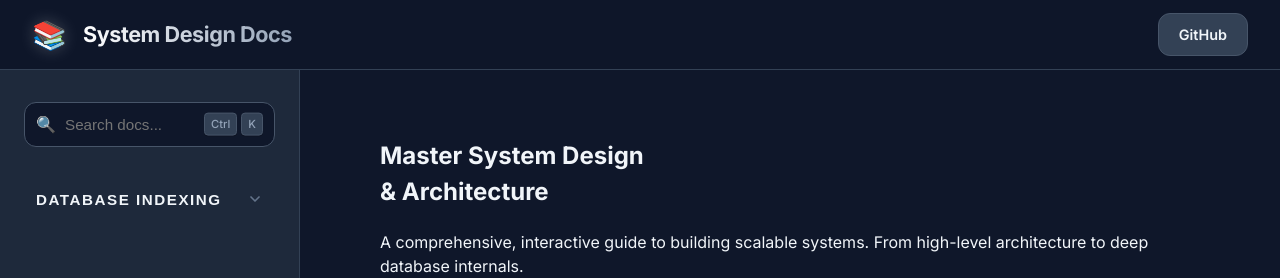
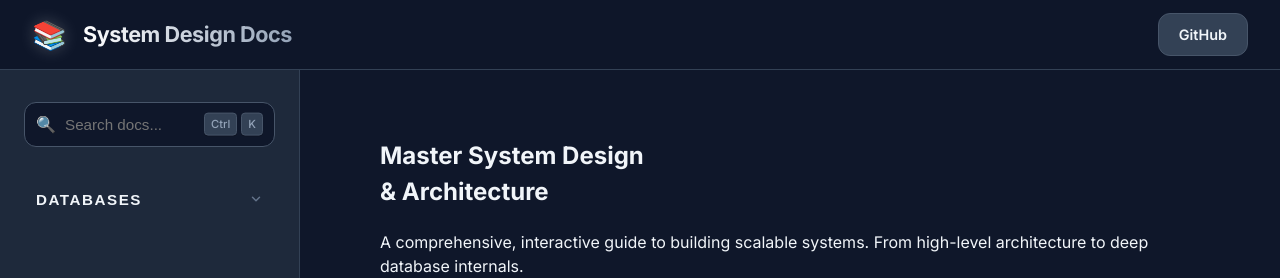
Before and after one commit to kamalrana123/System-design, a React (Vite) app: page / in a window 1280 px wide. Shown: the top 278 px of the page. Built offline with nearby package versions, Linux system fonts and the light colour scheme.

Commit message:
Feat: Added feature to have multiple heriarchy

```diff
--- a/src/App.css
+++ b/src/App.css
@@ -330,6 +330,28 @@ body {
 
 .nav-title-btn.expanded .nav-title {
   color: var(--text-main);
+}
+
+.nav-section.level-0 {
+  margin-bottom: 0.5rem;
+}
+
+.nav-section.level-1 {
+  margin-top: 0.25rem;
+}
+
+.nav-item.level-1 {
+  margin-left: 0.5rem;
+}
+
+.nav-item.level-2 {
+  margin-left: 1.5rem;
+  font-size: 0.85rem;
+}
+
+.nav-section.level-1 .nav-title {
+  font-size: 0.7rem;
+  opacity: 0.8;
 }
 
 .nav-items-container {
--- a/src/components/Breadcrumbs.tsx
+++ b/src/components/Breadcrumbs.tsx
@@ -1,24 +1,38 @@
 import { useLocation, Link } from 'react-router-dom';
 import { routes } from '../utils/routeHelpers';
+import type { RouteItem, RouteCategory } from '../utils/routeHelpers';
 
 export default function Breadcrumbs() {
   const location = useLocation();
   const currentPath = location.pathname;
 
-  if (currentPath === '/') return null;
+  if (currentPath === '/' || currentPath === '') return null;
 
   let currentCategory = '';
   let currentTitle = '';
 
-  // Find the current route details
-  for (const section of routes) {
-    const foundItem = section.items.find((item) => item.path === currentPath);
-    if (foundItem) {
-      currentCategory = section.category;
-      currentTitle = foundItem.title;
-      break;
+  // Recursive function to find the route and its parent category
+  const findRoute = (items: (RouteItem | RouteCategory)[], parentCategory: string = ''): boolean => {
+    for (const item of items) {
+      if ('path' in item) {
+        if (item.path === currentPath) {
+          currentTitle = item.title;
+          currentCategory = parentCategory;
+          return true;
+        }
+      } else if ('children' in item) {
+        if (findRoute(item.children, item.category)) {
+          // If we found it in a sub-category, we could potentially build a longer trail,
+          // but for now let's keep it simple with the immediate parent or the top parent.
+          // To support full trails, we'd need to return an array of categories.
+          return true;
+        }
+      }
     }
-  }
+    return false;
+  };
+
+  findRoute(routes);
 
   if (!currentTitle) return null;
 
@@ -29,8 +43,12 @@ export default function Breadcrumbs() {
           <Link to="/">Home</Link>
         </li>
         <li className="separator">/</li>
-        <li className="category">{currentCategory}</li>
-        <li className="separator">/</li>
+        {currentCategory && (
+          <>
+            <li className="category">{currentCategory}</li>
+            <li className="separator">/</li>
+          </>
+        )}
         <li aria-current="page">{currentTitle}</li>
       </ol>
     </nav>
--- a/src/components/Sidebar.tsx
+++ b/src/components/Sidebar.tsx
@@ -2,6 +2,7 @@ import { useState, useEffect } from 'react';
 import { NavLink, useLocation } from 'react-router-dom';
 import Search from './Search';
 import { routes } from '../utils/routeHelpers';
+import type { RouteItem, RouteCategory } from '../utils/routeHelpers';
 import '../App.css';
 
 interface SidebarProps {
@@ -9,52 +10,57 @@ interface SidebarProps {
   onClose: () => void;
 }
 
-export default function Sidebar({ isOpen, onClose }: SidebarProps) {
+const NavGroup = ({
+  item,
+  level,
+  onClose
+}: {
+  item: RouteItem | RouteCategory,
+  level: number,
+  onClose: () => void
+}) => {
   const location = useLocation();
-  const [expandedSections, setExpandedSections] = useState<Record<string, boolean>>({});
+  const [isExpanded, setIsExpanded] = useState(false);
 
-  // Auto-expand section if it contains the active route
+  // Auto-expand if child is active
   useEffect(() => {
-    // Accordion behavior: only expand the section containing the active route
-    const newExpanded: Record<string, boolean> = {};
-    routes.forEach((section) => {
-      const hasActiveChild = section.items.some(item => item.path === location.pathname);
-      if (hasActiveChild) {
-        newExpanded[section.category] = true;
+    if ('children' in item) {
+      const hasActiveChild = (children: (RouteItem | RouteCategory)[]): boolean => {
+        return children.some(child => {
+          if ('path' in child) return child.path === location.pathname;
+          return hasActiveChild(child.children);
+        });
+      };
+      if (hasActiveChild(item.children)) {
+        setIsExpanded(true);
       }
-    });
+    }
+  }, [location.pathname, item]);
 
-    // Only update if we found an active child, otherwise keep current expansion
-    if (Object.keys(newExpanded).length > 0) {
-      setExpandedSections(newExpanded);
+  if ('path' in item) {
+    return (
+      <NavLink
+        to={item.path}
+        end
+        onClick={onClose}
+        className={({ isActive }) => `nav-item level-${level} ${isActive ? 'active' : ''}`}
+      >
+        {item.title}
+      </NavLink>
+    );
   }
-  }, [location.pathname]);
-
-  const toggleSection = (category: string) => {
-    setExpandedSections(prev => ({
-      ...prev,
-      [category]: !prev[category]
-    }));
-  };
 
   return (
-    <aside className={`sidebar ${isOpen ? 'open' : ''}`}>
-      <Search />
-      <nav className="nav-menu">
-        {routes.map((section, index) => {
-          const isExpanded = !!expandedSections[section.category];
-
-          return (
-            <div key={index} className="nav-section">
+    <div className={`nav-section level-${level}`}>
       <button
         className={`nav-title-btn ${isExpanded ? 'expanded' : ''}`}
-                onClick={() => toggleSection(section.category)}
+        onClick={() => setIsExpanded(!isExpanded)}
       >
-                <span className="nav-title">{section.category}</span>
+        <span className="nav-title">{item.category}</span>
         <svg
           className="chevron"
-                  width="16"
-                  height="16"
+          width="14"
+          height="14"
           viewBox="0 0 24 24"
           fill="none"
           stroke="currentColor"
@@ -66,22 +72,33 @@ export default function Sidebar({ isOpen, onClose }: SidebarProps) {
 
       <div className={`nav-items-container ${isExpanded ? 'show' : ''}`}>
         <div>
-                  {section.items.map((route) => (
-                    <NavLink
-                      key={route.path}
-                      to={route.path}
-                      end
-                      onClick={onClose}
-                      className={({ isActive }) => `nav-item ${isActive ? 'active' : ''}`}
-                    >
-                      {route.title}
-                    </NavLink>
+          {item.children.map((child, idx) => (
+            <NavGroup
+              key={idx}
+              item={child}
+              level={level + 1}
+              onClose={onClose}
+            />
           ))}
         </div>
       </div>
     </div>
   );
-        })}
+};
+
+export default function Sidebar({ isOpen, onClose }: SidebarProps) {
+  return (
+    <aside className={`sidebar ${isOpen ? 'open' : ''}`}>
+      <Search />
+      <nav className="nav-menu">
+        {routes.map((route, index) => (
+          <NavGroup
+            key={index}
+            item={route}
+            level={0}
+            onClose={onClose}
+          />
+        ))}
       </nav>
     </aside>
   );
--- a/src/routes.json
+++ b/src/routes.json
@@ -1,7 +1,10 @@
 [
   {
+    "category": "Databases",
+    "children": [
+      {
         "category": "Database Indexing",
-    "items": [
+        "children": [
           { "path": "/db-indexing", "title": "Indexing Intro", "file": "db-indexing/intro.md" },
           { "path": "/db-indexing/fundamentals", "title": "Fundamentals", "file": "db-indexing/fundamentals.md" },
           { "path": "/db-indexing/core-structures", "title": "Core Data Structures", "file": "db-indexing/core-data-structures.md" },
@@ -13,3 +16,5 @@
         ]
       }
     ]
+  }
+]
--- a/src/utils/routeHelpers.ts
+++ b/src/utils/routeHelpers.ts
@@ -7,13 +7,25 @@ export interface RouteItem {
 
 export interface RouteCategory {
   category: string;
-  items: RouteItem[];
+  children: (RouteItem | RouteCategory)[];
 }
 
 import rawRoutes from '../routes.json';
 
 // Cast the raw JSON to our typed structure
-export const routes: RouteCategory[] = rawRoutes;
+export const routes: (RouteItem | RouteCategory)[] = rawRoutes as any;
 
-// Helper to get a flat list of all route items for easier linear navigation (next/prev)
-export const flatRoutes: RouteItem[] = routes.flatMap(category => category.items);
+// Helper to recursively get all RouteItems
+function flatten(items: (RouteItem | RouteCategory)[]): RouteItem[] {
+  let result: RouteItem[] = [];
+  items.forEach(item => {
+    if ('path' in item) {
+      result.push(item);
+    } else if ('children' in item) {
+      result = result.concat(flatten(item.children));
+    }
+  });
+  return result;
+}
+
+export const flatRoutes: RouteItem[] = flatten(routes);
```
Lines whose indentation alone changed are shown as unchanged.
